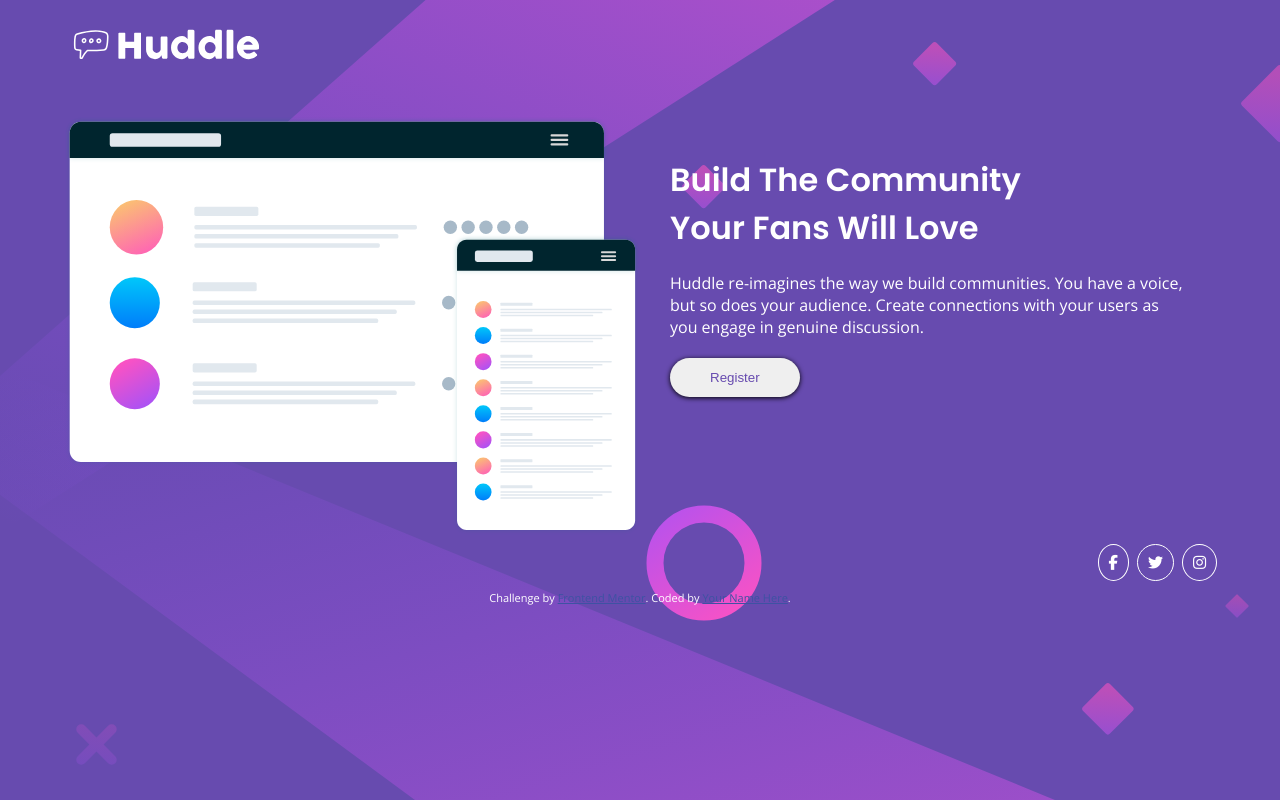
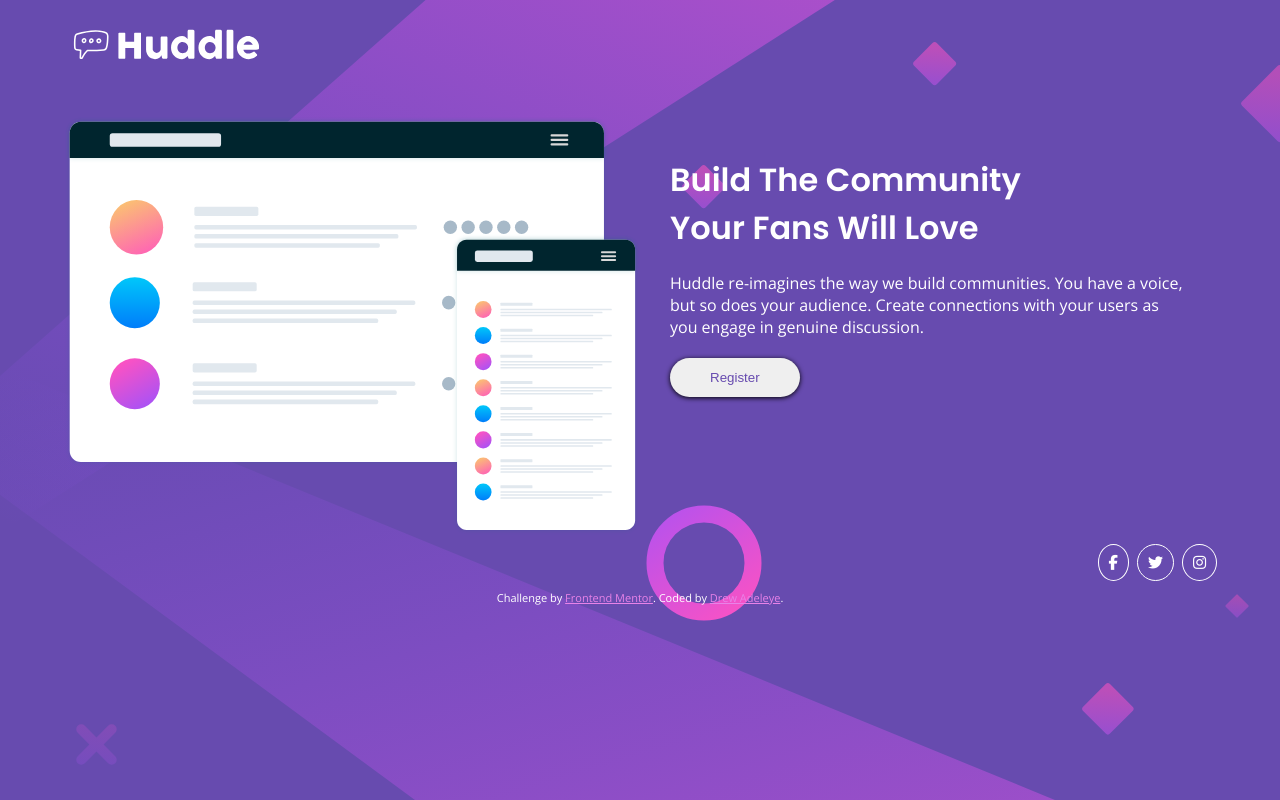
Before and after one commit to Drew-Adeleye/fm-huddle-challange, a plain HTML site: page index.html in a window 1280 px wide. Drawn offline with nearby package versions, Linux system fonts and the light colour scheme.

Commit message:
Made few changes

```diff
--- a/index.html
+++ b/index.html
@@ -3,6 +3,7 @@
 <head>
   <meta charset="UTF-8">
   <meta name="viewport" content="width=device-width, initial-scale=1.0"> <!-- displays site properly based on user's device -->
+  <meta http-equiv="X-UA-Compatible" content="IE=edge">
 
   <link rel="icon" type="image/png" sizes="32x32" href="./images/favicon-32x32.png">
   <link rel="stylesheet" href="styles.css">
@@ -47,7 +48,7 @@
     </div>
     <p class="attribution">
       Challenge by <a href="https://www.frontendmentor.io?ref=challenge" target="_blank">Frontend Mentor</a>.
-      Coded by <a href="#">Your Name Here</a>.
+      Coded by <a href="https://www.youtube.com/channel/UCgfkqQmV5UJYAgY6fZjn70Q">Drew Adeleye</a>.
     </p>
   </footer>
 </div>
--- a/styles.css
+++ b/styles.css
@@ -26,7 +26,7 @@ font-family: 'Open Sans', sans-serif;
     text-align: center;
 }
 .attribution a {
-    color: hsl(228, 45%, 44%);
+    color: hsl(300, 69%, 71%);
 }
 .header img {
     width: min(200px, 30%);
@@ -59,6 +59,7 @@ header {
     color: hsl(257, 40%, 49%);
     margin: 10px 0;
     box-shadow: 0px 1px 5px black;
+    cursor: pointer;
 }
 .middle-section button:hover {
     background-color: hsl(300, 69%, 71%);
@@ -79,6 +80,7 @@ footer i {
     font-size: 15px;
     outline: 1px solid white;
     border-radius: 50%;
+    cursor: pointer;
 }
 footer i:hover {
     color: hsl(300, 69%, 71%);
```
Also changed, not shown: images/fmhuddleScreenshot1.png (added), images/fmhuddlescreenshot2.png (added), 2 other files.
